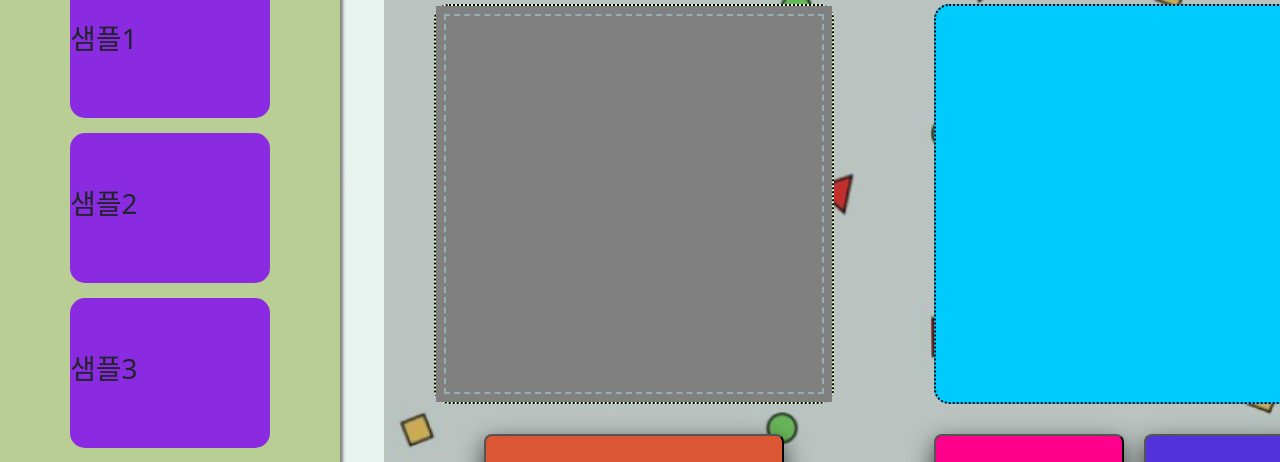
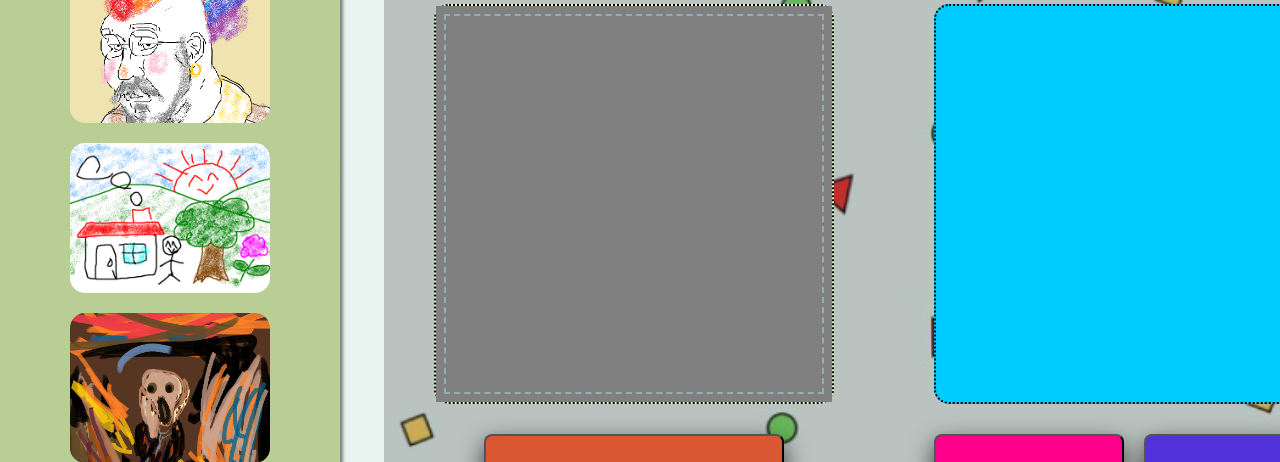
Before and after one commit to hobingyo/painting_production_front, a plain HTML site: page templates/main.html in a window 1280 px wide. Shown: the part 197-659 px from the top of the page. Drawn offline with nearby package versions, Linux system fonts and the light colour scheme.

Commit message:
메인페이지 수정

```diff
--- a/static/CSS/main_style.css
+++ b/static/CSS/main_style.css
@@ -23,11 +23,29 @@ body {
     display: flex;
     width: 200px;
     height: 150px;
-    background-color: blueviolet;
-    margin: 15px auto 5px auto;
+    margin: 20px auto 5px auto;
     align-items: center;
     border-radius: 15px;
+
+
 }
+
+.sample_box:active {
+    border-radius: 10px;
+    background-color: rgb(255, 181, 43);
+    box-shadow: 0px 0px 5px 5px rgb(255, 188, 43);
+
+
+}
+
+.sample_box:visited {
+    border-radius: 10px;
+    background-color: rgb(255, 181, 43);
+    box-shadow: 0px 0px 10px 10px rgb(255, 188, 43);
+}
+
+
+
 
 .mspaint_box {
     display: flex;
@@ -521,3 +539,22 @@ body {
     font-size: 20px;
     text-align: center;
 }
+
+.sample_box1 {
+    background-image: url("../../static/filter01.png");
+    background-size: cover;
+    background-position: center;
+    cursor: pointer;
+}
+.sample_box2 {
+    background-image: url("../../static/filter02.png");
+    background-size: cover;
+    background-position: center;
+    cursor: pointer;
+}
+.sample_box3 {
+    background-image: url("../../static/filter03.png");
+    background-size: cover;
+    background-position: center;
+    cursor: pointer;
+}
--- a/static/JS/index.js
+++ b/static/JS/index.js
@@ -23,7 +23,7 @@ window.onload = async function articleGet() {
                 <div class="row justify-content-center">
                 <div class="col">
                     <div>
-                        <h2><a href="${frontend_base_url}/templates/article_detail.html?=${article_id}">${title}</a></h2>
+                        <h2><a href="${frontend_base_url}/templates/article_detail.html?id=${article_id}">${title}</a></h2>
                     </div>
                     <div class="post_image_box ">
                         <img src="../static${image}" alt="" onclick="location.href='${frontend_base_url}/templates/article_detail.html?id=${article_id}'"/>
--- a/static/JS/mypage.js
+++ b/static/JS/mypage.js
@@ -1,4 +1,3 @@
-
 window.onload = async function getMyData() {
     const myData = async () => {
         const response = await fetch(`${backend_base_url}/user/mypage/`, {
@@ -10,15 +9,10 @@ window.onload = async function getMyData() {
         })
         return response.json();
     }
-
-
     myData().then((data) => {
         detail = data
-
         let username = detail['username']
-
         document.getElementById("name").innerHTML = username
-
         for (let i = 0; i < detail['article_set'].length; i++) {
             let title = detail['article_set'][i]['title']
             let image = detail['article_set'][i]['image']
--- a/templates/main.html
+++ b/templates/main.html
@@ -27,15 +27,15 @@
 
 <!--사이드바-->
 <div id="filter_box">
-    <img src="../static/logo.png" style="width: 320px; height: 150px; margin-bottom: 0px;">
-    <div class="sample_box">
-        <h3>샘플1</h3>
+    <img src="../static/logo.png" style="width: 320px; height: 150px; margin-bottom: 0px; ">
+    <div  class="sample_box sample_box1">
+
     </div>
-    <div class="sample_box">
-        <h3>샘플2</h3>
+    <div  class="sample_box sample_box2">
+
     </div>
-    <div class="sample_box">
-        <h3>샘플3</h3>
+    <div  class="sample_box sample_box3">
+
     </div>
     <button type="button" class="btns btn-warning" data-bs-toggle="modal" data-bs-target="#myModal"
             style="width: 250px; height: 110px; margin-top: 30px;">
```
Also changed, not shown: static/JS/article.js (line endings or trailing spaces).
